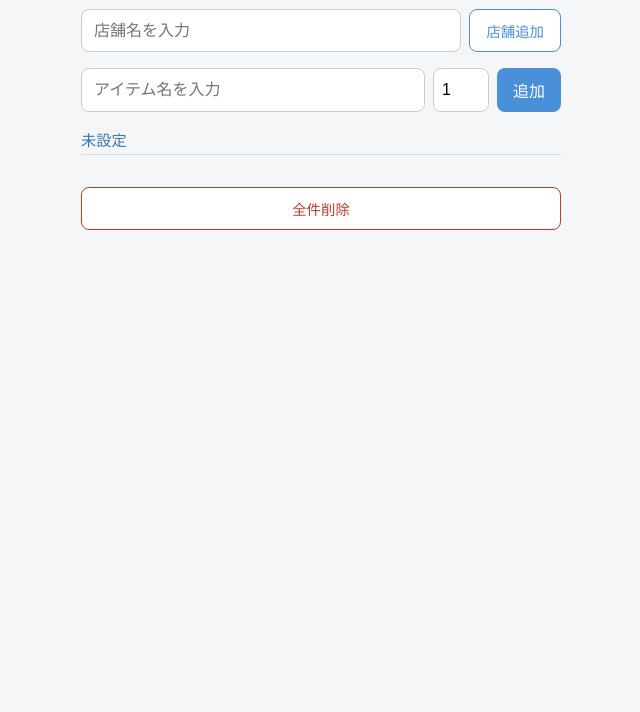
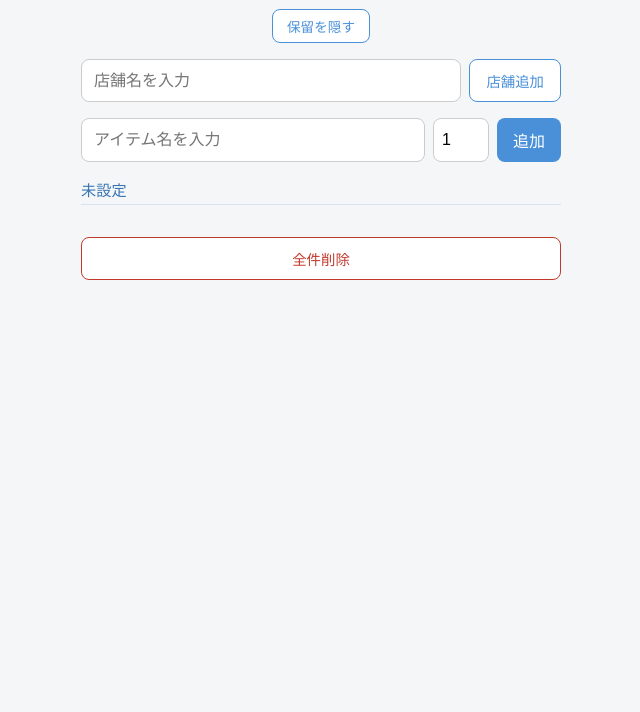
Before and after one commit to yoyuta/web-system-gakushu, a website: page 買い物リスト/index.html in a window 1280 px wide. Shown: the part 88-800 px from the top of the page, without its empty margins (319-959 px from the left). Drawn offline with nearby package versions, Linux system fonts and the light colour scheme.

Commit message:
feat: 保留絞り込みボタンをUIに追加

```diff
--- a/買い物リスト/css/style.css
+++ b/買い物リスト/css/style.css
@@ -286,3 +286,19 @@ h1 {
   cursor: pointer;
   padding: 4px 8px;
 }
+
+#toggleHeldButton {
+  display: block;
+  margin: 0 auto 16px;
+  padding: 6px 14px;
+  font-size: 0.85rem;
+  color: #4a90d9;
+  background-color: #fff;
+  border: 1px solid #4a90d9;
+  border-radius: 8px;
+  cursor: pointer;
+}
+
+#toggleHeldButton:active {
+  background-color: #eaf2fb;
+}
--- a/買い物リスト/index.html
+++ b/買い物リスト/index.html
@@ -10,6 +10,7 @@
 <div class="container">
   <h1>🛒 買い物リスト 🛒</h1>
   <p id="remainingCount"></p>
+  <button type="button" id="toggleHeldButton">保留を隠す</button>
 
   <div class="storeInputRow">
     <input type="text" id="storeInput" placeholder="店舗名を入力">
--- a/買い物リスト/js/app.js
+++ b/買い物リスト/js/app.js
@@ -360,6 +360,7 @@ function clearAllItems() {
 
 $(document).ready(function () {
   renderList(loadItems());
+  updateToggleButtonLabel(loadFilterState());
 
   Sortable.create(document.getElementById("itemGroups"), {
     handle: ".storeDragHandle",
@@ -440,6 +441,11 @@ $(document).ready(function () {
     deleteItem(id);
   });
 
+  $("#toggleHeldButton").on("click", function () {
+    var hideHeld = toggleHeldFilter();
+    updateToggleButtonLabel(hideHeld);
+  });
+
   $("#clearAllButton").on("click", function () {
     if (window.confirm("リストを全件削除します。よろしいですか？")) {
       clearAllItems();
```
